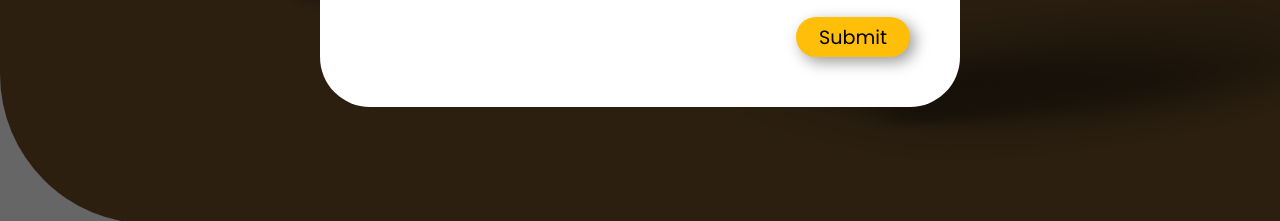
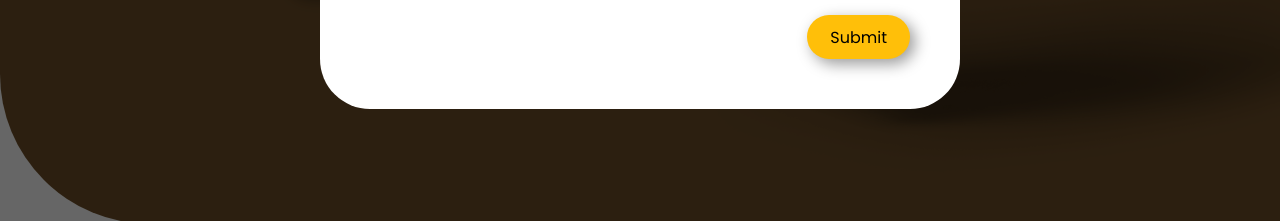
Before and after one commit to beverleysun/book-program-discussion, a website: page index.html in a window 1280 px wide. Both pictures are taken after a click on the element "Sign Up". Shown: the part 576-797 px from the top of the page. Drawn offline with nearby package versions, Linux system fonts and the light colour scheme; files that its build step writes are made by us from their sources.

Commit message:
style submit button

```diff
--- a/styles.scss
+++ b/styles.scss
@@ -105,6 +105,7 @@ body {
       font-size: 1.2rem;
       margin-top: 10px;
     }
+
     input {
       border: 1px solid $primary-color;
       border-radius: 15px;
@@ -116,6 +117,7 @@ body {
         box-shadow: 0 0 3px $primary-color;
       }
     }
+
     .divider {
       height: 1px;
       width: 100%;
@@ -144,17 +146,19 @@ body {
         }
       }
     }
+
     .submit-container {
       display: flex;
       justify-content: flex-end;
+
       .submit-btn {
         padding: 0 23px;
         cursor: pointer;
         background-color: $secondary-color;
         border: none;
-        height: 40px;
+        height: 44px;
         border-radius: 30px;
-        font-size: 1.2rem;
+        font-size: 1rem;
       }
     }
   }
```
